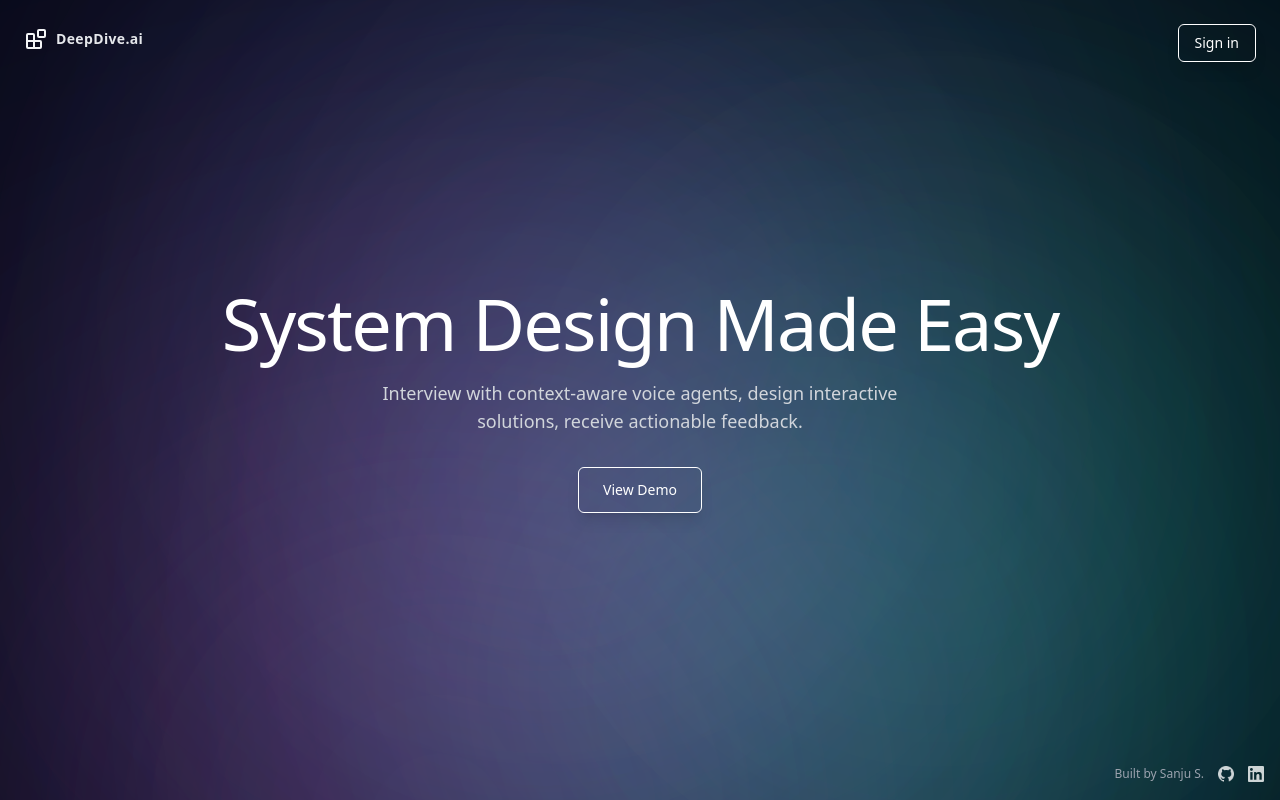
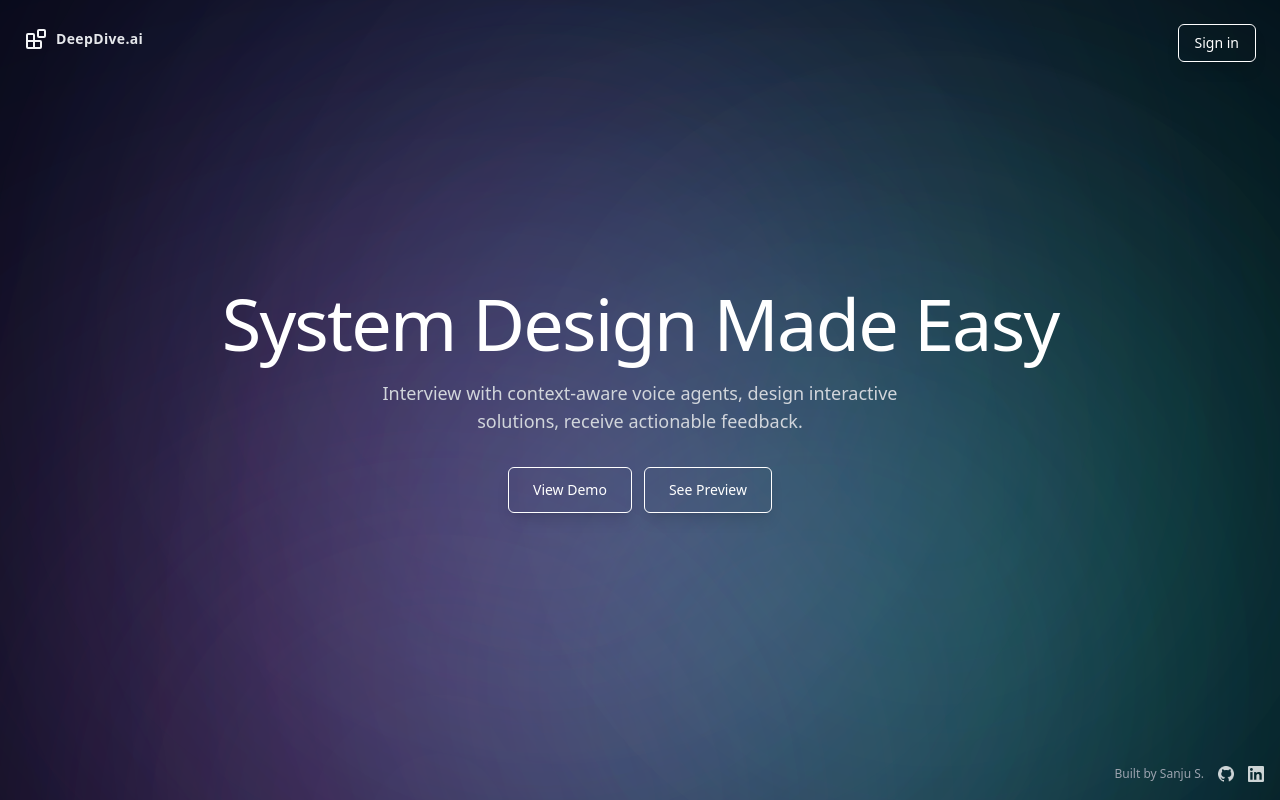
Before and after one commit to Sanju311/DeepDive.ai-Frontend, a Next.js app: page / in a window 1280 px wide. Shown: the top 800 px of the page. Built offline with nearby package versions, Linux system fonts and the light colour scheme.

Commit message:
preview button

```diff
--- a/components/landing-page.tsx
+++ b/components/landing-page.tsx
@@ -84,7 +84,7 @@ export default function LandingPage() {
           <p className="mt-5 max-w-xl text-base text-gray-300 sm:text-lg">
             Interview with context-aware voice agents, design interactive solutions, receive actionable feedback.
           </p>
-          <div className="mt-8">
+          <div className="mt-8 flex items-center gap-3">
             <a
               href="https://www.loom.com/share/57322cc3263f456da590222e339e8b86"
               target="_blank"
@@ -93,6 +93,19 @@ export default function LandingPage() {
             >
               View Demo
             </a>
+            <button
+              type="button"
+              onClick={(e) => {
+                e.preventDefault()
+                const target = document.getElementById("demo")
+                if (target) target.scrollIntoView({ behavior: "smooth", block: "start" })
+              }}
+              className="inline-flex items-center rounded-md text-white border-white border px-6 py-3 text-sm font-medium shadow-lg transition hover:scale-105"
+            >
+              See Preview
+            </button>
+
+
           </div>
         </section>
 
```
